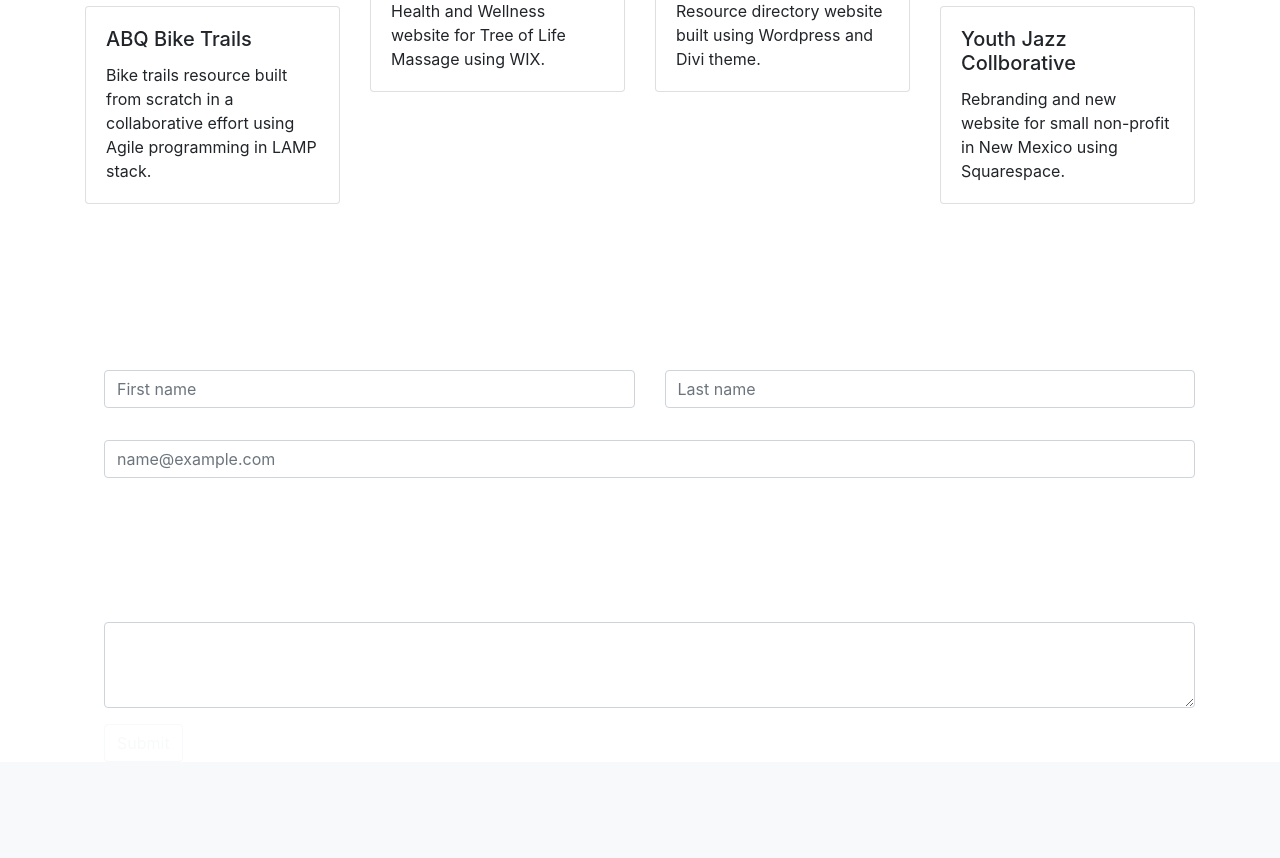
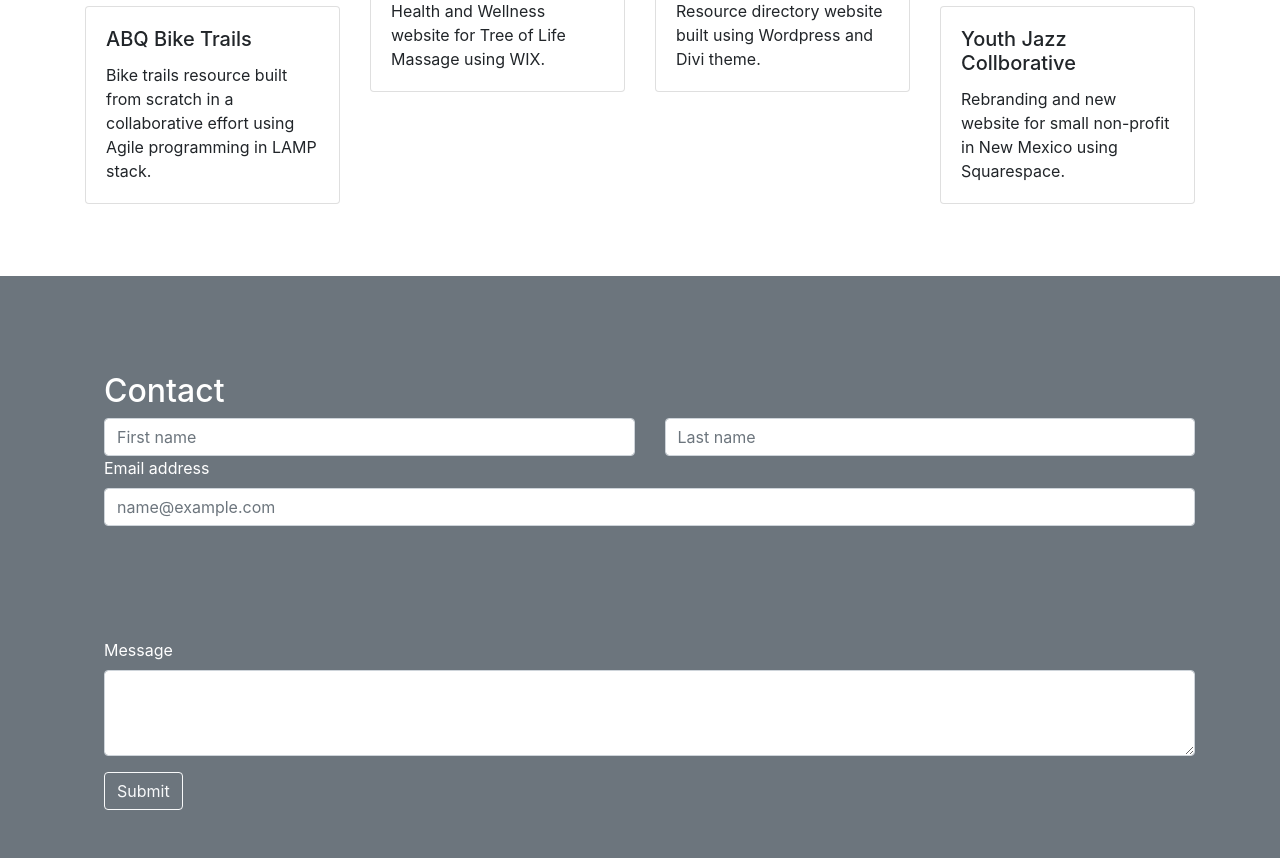
Before and after one commit to chrystalcopeland/my-pwp-chrystal, a PHP site: page / in a window 1280 px wide. Shown: the part 1649-2507 px from the top of the page. Before the commit the page ends 2357 px from the top, so only its background shows below. Run offline with PHP 8.4, Linux system fonts and the light colour scheme; some libraries are stand-ins or nearby versions.

Commit message:
updated error

```diff
--- a/public_html/index.php
+++ b/public_html/index.php
@@ -192,7 +192,7 @@
 			</div>
 		</section>
 		<!-- Contact -->
-		<secgtion class="bg-secondary py-5">
+		<section class="bg-secondary py-5">
 			<div class="container" id="contact-section">
 				<div class="row ml-1">
 					<div class="column pt-5 mb-5 pb-5 col-12">
@@ -214,13 +214,13 @@
 					</div>
 					<div class="container" id="contact-section">
 						<div class="form-group">
-							<label for="exampleFormControlTextarea1">Message</label>
-							<textarea class="form-control" id="exampleFormControlTextarea1" rows="3"></textarea>
+							<label for="Textarea1">Message</label>
+							<textarea class="form-control" id="Textarea1" rows="3"></textarea>
 						</div>
 						<button type="button" class="btn btn-outline-light">Submit</button>
-						</form>
+
 					</div>
-		</secgtion>
+		</section>
 		<!--Bootstrap sticky footer-->
 		<footer>
 			<div class="container-fluid">
```
Lines whose indentation alone changed are shown as unchanged.
